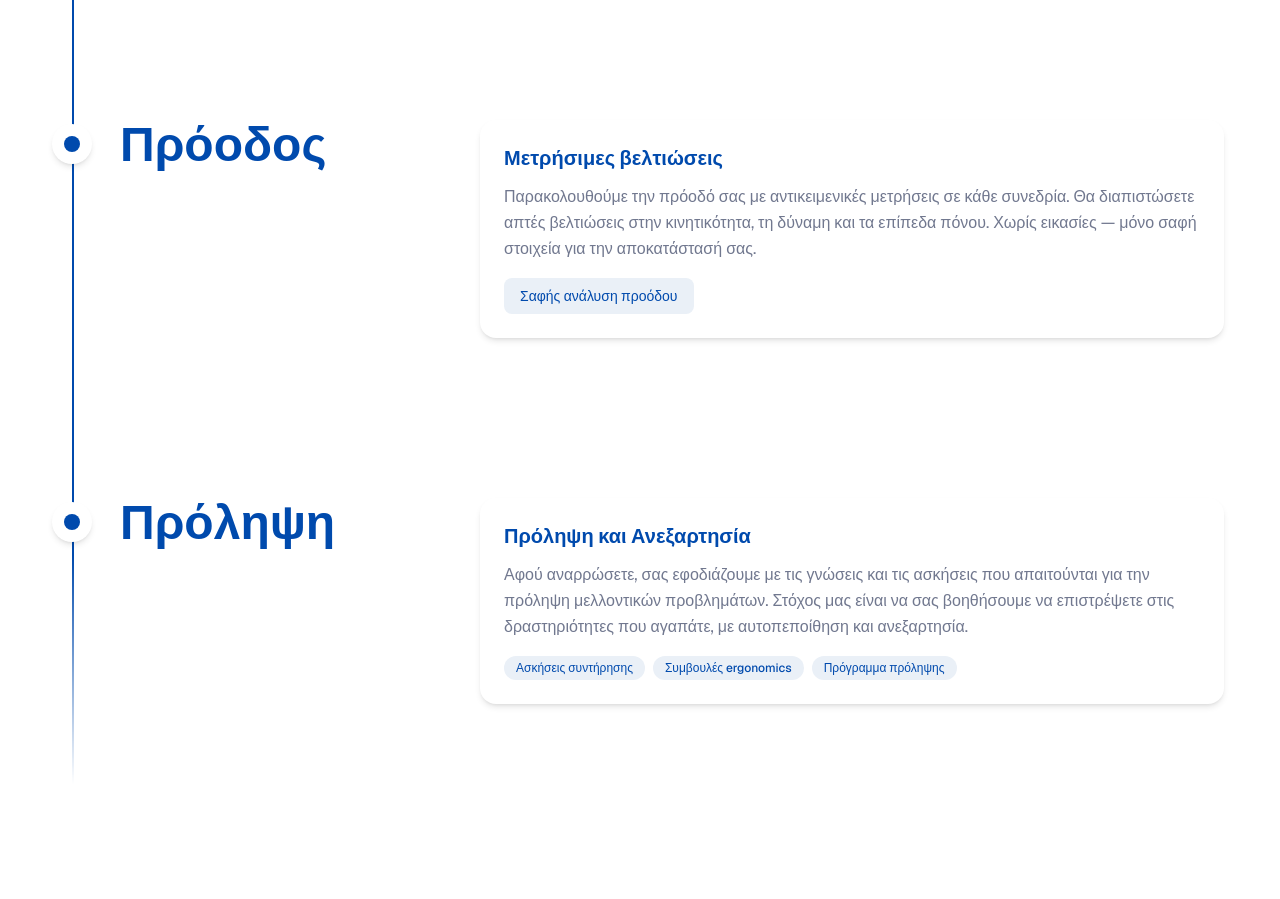
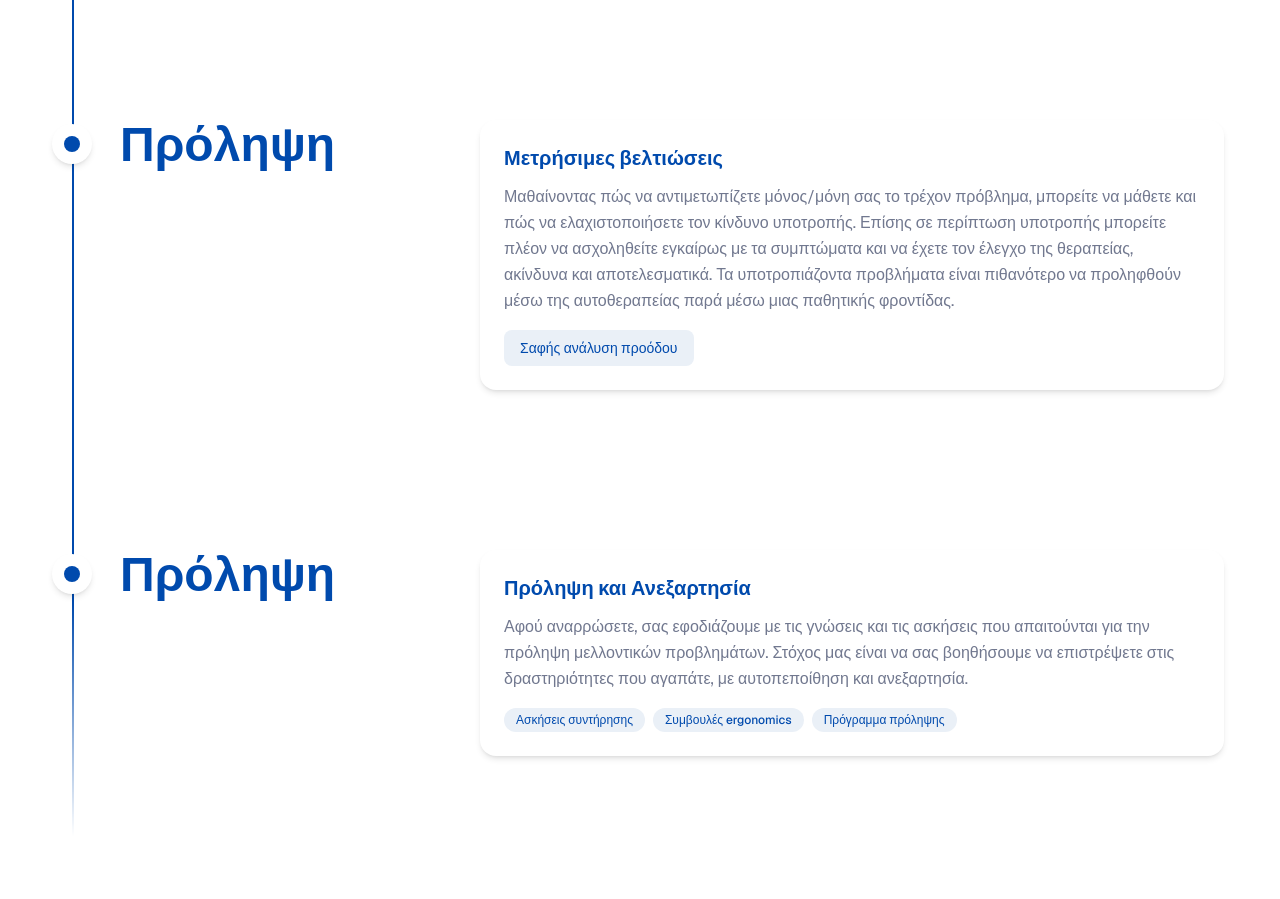
Before and after one commit to Ermeion/ermeion-website, a React (Vite) app: page / in a window 1280 px wide. Shown: the part 5040-5939 px from the top of the page. Built offline with nearby package versions, Linux system fonts and the light colour scheme.

Commit message:
Updated App.tsx

```diff
--- a/src/App.tsx
+++ b/src/App.tsx
@@ -553,7 +553,7 @@ function ProcessSection() {
       ),
     },
     {
-      title: 'Πρόοδος',
+      title: 'Πρόληψη',
       content: (
         <div className="bg-white rounded-2xl p-6 shadow-md">
           <h4
@@ -566,7 +566,7 @@ function ProcessSection() {
             className="text-base leading-relaxed mb-4"
             style={{ color: '#71788f' }}
           >
-            Παρακολουθούμε την πρόοδό σας με αντικειμενικές μετρήσεις σε κάθε συνεδρία. Θα διαπιστώσετε απτές βελτιώσεις στην κινητικότητα, τη δύναμη και τα επίπεδα πόνου. Χωρίς εικασίες — μόνο σαφή στοιχεία για την αποκατάστασή σας.
+            Μαθαίνοντας πώς να αντιμετωπίζετε μόνος/μόνη σας το τρέχον πρόβλημα, μπορείτε να μάθετε και πώς να ελαχιστοποιήσετε τον κίνδυνο υποτροπής. Επίσης σε περίπτωση υποτροπής μπορείτε πλέον να ασχοληθείτε εγκαίρως με τα συμπτώματα και να έχετε τον έλεγχο της θεραπείας, ακίνδυνα και αποτελεσματικά. Τα υποτροπιάζοντα προβλήματα είναι πιθανότερο να προληφθούν μέσω της αυτοθεραπείας παρά μέσω μιας παθητικής φροντίδας.
           </p>
           <div
             className="inline-block px-4 py-2 rounded-lg text-sm font-medium"
```
